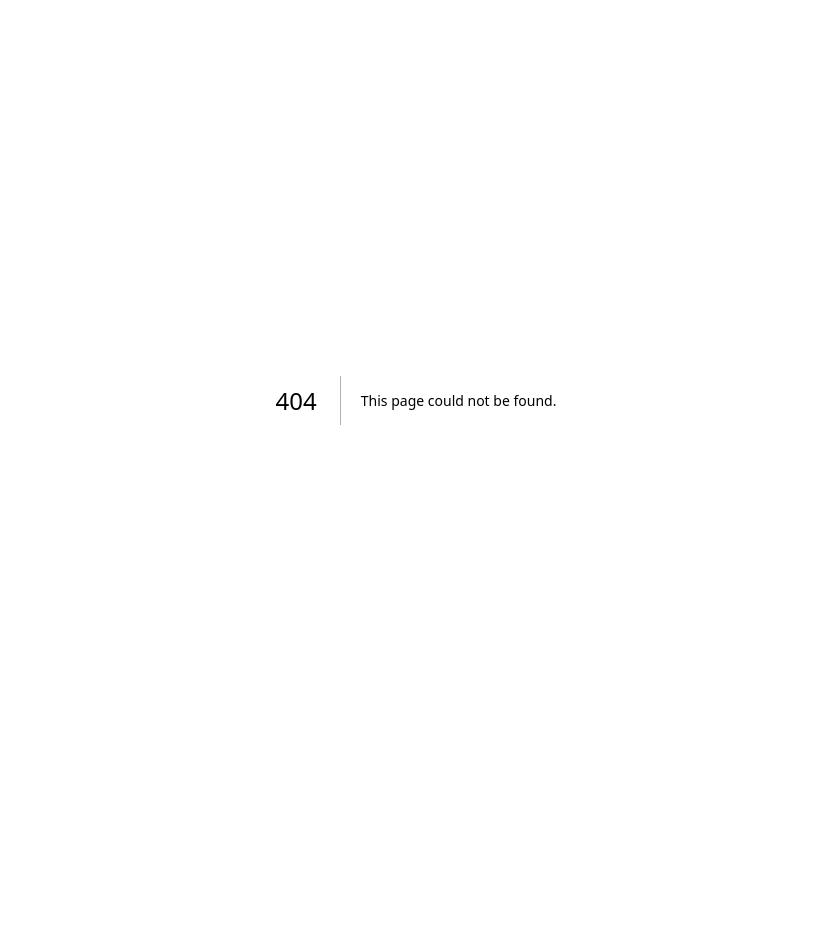
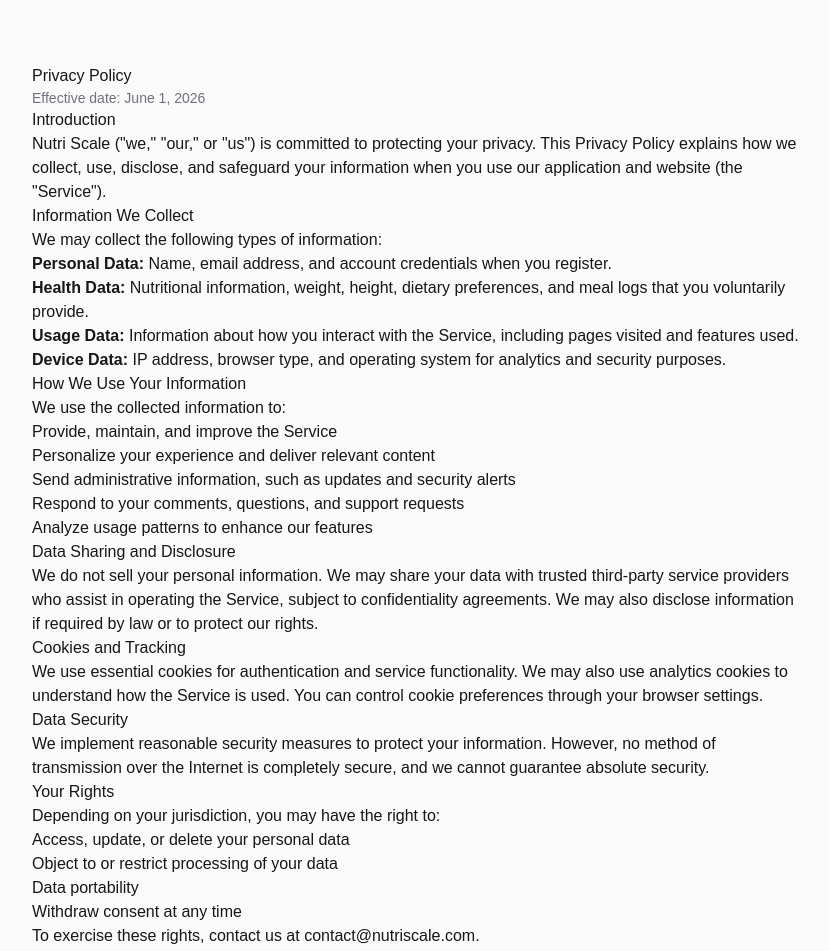
Before and after one commit to WojciechWnek/nutri-scale-fe, a Next.js app: page /privacy in a window 1280 px wide. Before the commit this address had no page. Shown: the top 951 px of the page, without its empty margins (224-1053 px from the left). Before the commit the page ends 800 px from the top, so only its background shows below. Built offline with nearby package versions, Linux system fonts and the light colour scheme.

Commit message:
feat: add Privacy Policy page

```diff
--- /dev/null
+++ b/app/privacy/page.tsx
@@ -0,0 +1,84 @@
+import { legal } from "@/config/legal";
+
+export default function PrivacyPage() {
+  return (
+    <div className="min-h-screen bg-zinc-50 dark:bg-zinc-950 py-16 px-4">
+      <div className="mx-auto max-w-3xl prose prose-zinc dark:prose-invert">
+        <h1>Privacy Policy</h1>
+        <p className="text-sm text-zinc-500">Effective date: {legal.effectiveDate}</p>
+
+        <h2>Introduction</h2>
+        <p>
+          {legal.companyName} ("we," "our," or "us") is committed to protecting your privacy.
+          This Privacy Policy explains how we collect, use, disclose, and safeguard your
+          information when you use our application and website (the "Service").
+        </p>
+
+        <h2>Information We Collect</h2>
+        <p>We may collect the following types of information:</p>
+        <ul>
+          <li><strong>Personal Data:</strong> Name, email address, and account credentials when you register.</li>
+          <li><strong>Health Data:</strong> Nutritional information, weight, height, dietary preferences, and meal logs that you voluntarily provide.</li>
+          <li><strong>Usage Data:</strong> Information about how you interact with the Service, including pages visited and features used.</li>
+          <li><strong>Device Data:</strong> IP address, browser type, and operating system for analytics and security purposes.</li>
+        </ul>
+
+        <h2>How We Use Your Information</h2>
+        <p>We use the collected information to:</p>
+        <ul>
+          <li>Provide, maintain, and improve the Service</li>
+          <li>Personalize your experience and deliver relevant content</li>
+          <li>Send administrative information, such as updates and security alerts</li>
+          <li>Respond to your comments, questions, and support requests</li>
+          <li>Analyze usage patterns to enhance our features</li>
+        </ul>
+
+        <h2>Data Sharing and Disclosure</h2>
+        <p>
+          We do not sell your personal information. We may share your data with trusted
+          third-party service providers who assist in operating the Service, subject to
+          confidentiality agreements. We may also disclose information if required by law
+          or to protect our rights.
+        </p>
+
+        <h2>Cookies and Tracking</h2>
+        <p>
+          We use essential cookies for authentication and service functionality. We may also
+          use analytics cookies to understand how the Service is used. You can control cookie
+          preferences through your browser settings.
+        </p>
+
+        <h2>Data Security</h2>
+        <p>
+          We implement reasonable security measures to protect your information. However,
+          no method of transmission over the Internet is completely secure, and we cannot
+          guarantee absolute security.
+        </p>
+
+        <h2>Your Rights</h2>
+        <p>Depending on your jurisdiction, you may have the right to:</p>
+        <ul>
+          <li>Access, update, or delete your personal data</li>
+          <li>Object to or restrict processing of your data</li>
+          <li>Data portability</li>
+          <li>Withdraw consent at any time</li>
+        </ul>
+        <p>
+          To exercise these rights, contact us at {legal.email}.
+        </p>
+
+        <h2>Changes to This Policy</h2>
+        <p>
+          We may update this Privacy Policy from time to time. We will notify you of any
+          changes by posting the new policy on this page and updating the effective date.
+        </p>
+
+        <h2>Contact Us</h2>
+        <p>
+          If you have questions about this Privacy Policy, please contact us at{" "}
+          <a href={`mailto:${legal.email}`} className="text-blue-600 underline">{legal.email}</a>.
+        </p>
+      </div>
+    </div>
+  );
+}
```
